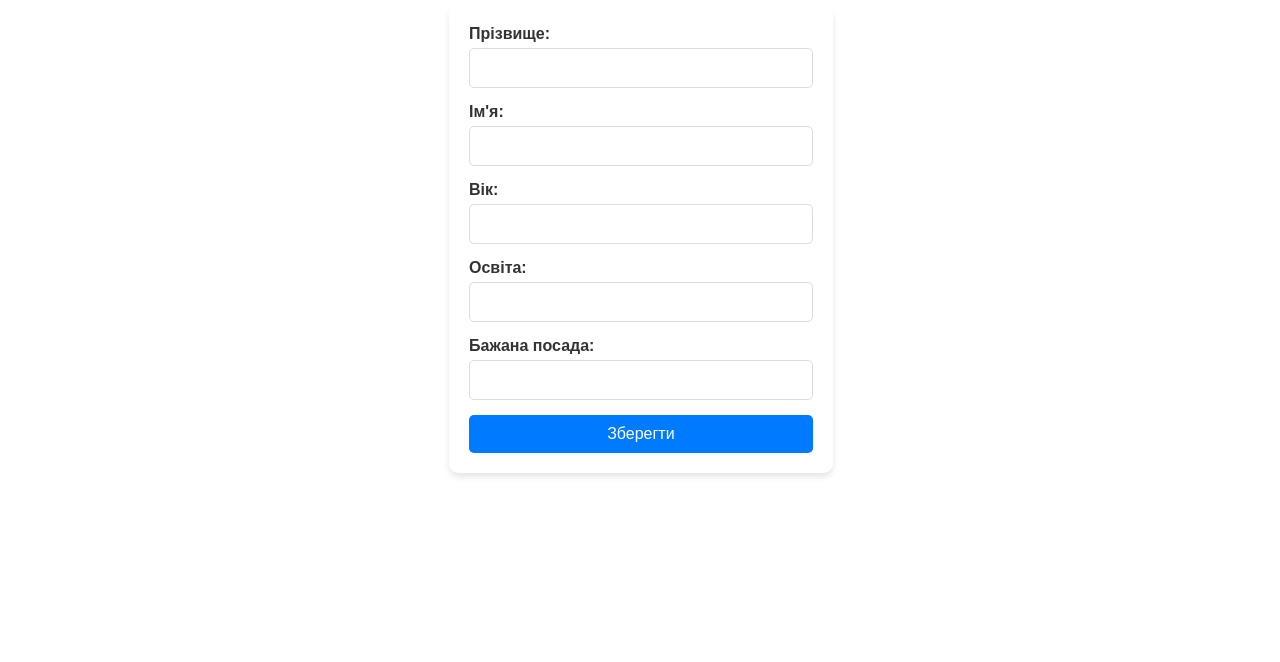
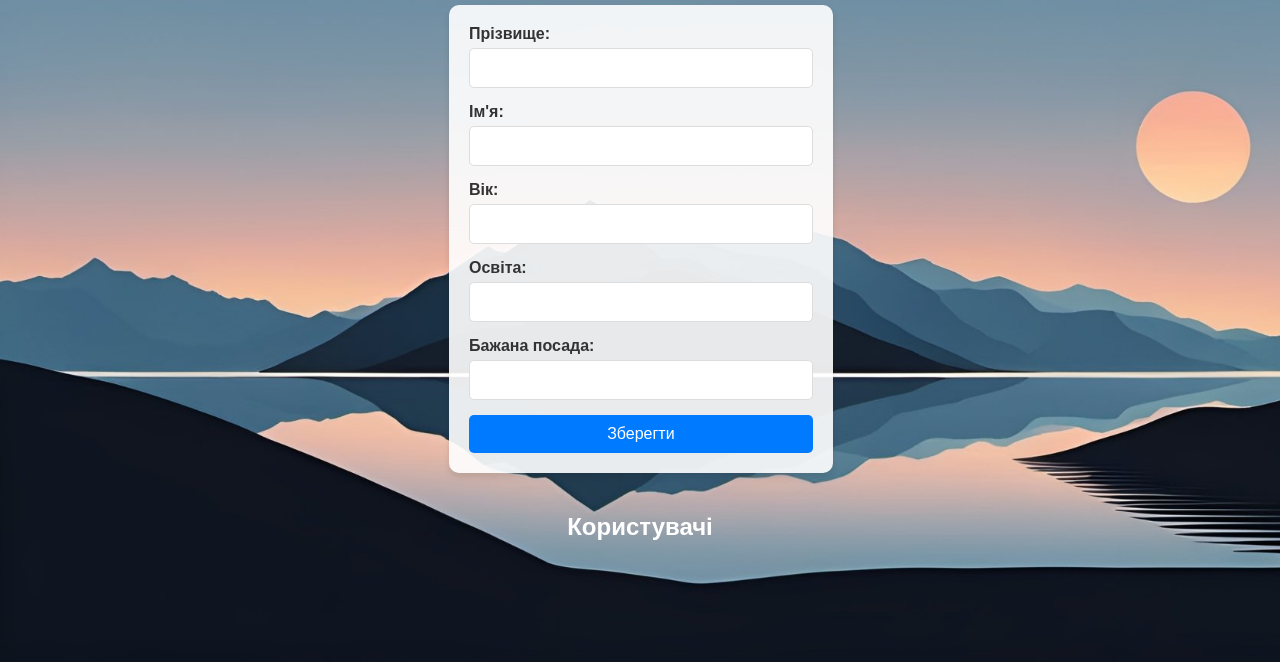
Before and after one commit to SerhiiHrushynskyi/user-registration-app, a plain HTML site: page index.html in a window 1280 px wide. Shown: the part 178-840 px from the top of the page. Drawn offline with Linux system fonts and the light colour scheme.

Commit message:
Initial commit

```diff
--- a/styles.css
+++ b/styles.css
@@ -3,7 +3,7 @@ body {
     font-family: Arial, sans-serif;
     margin: 0;
     padding: 0;
-    background: url(img/Background.jpeg);
+    background: url(img/bg.jpeg);
     background-size: cover;
     color: #333;
     display: flex;
```
Also changed, not shown: img/bg.jpeg (added).
